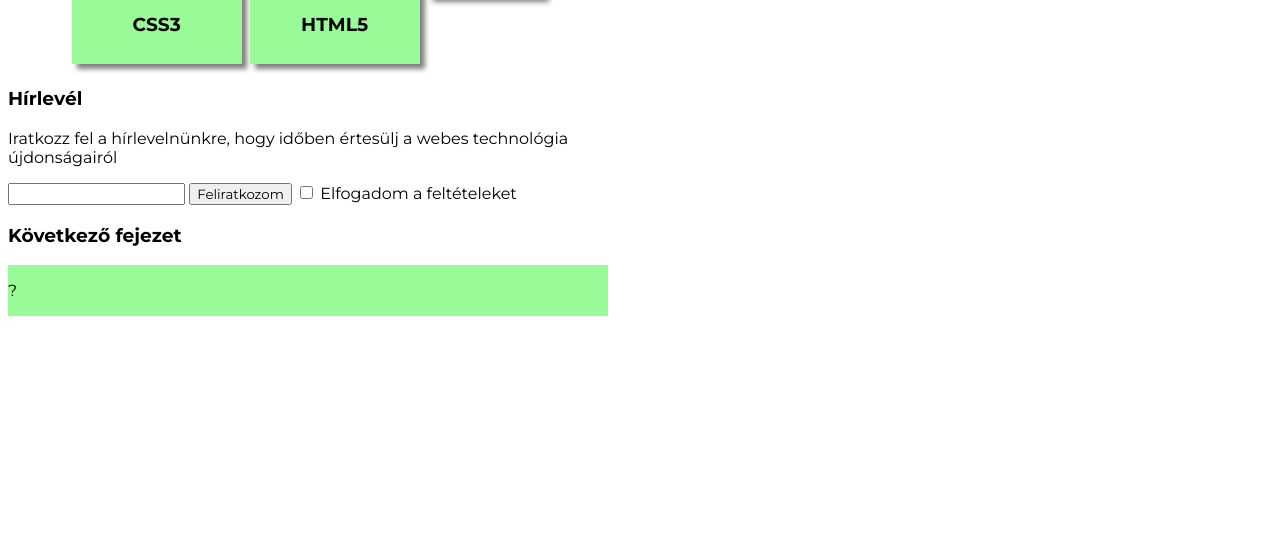
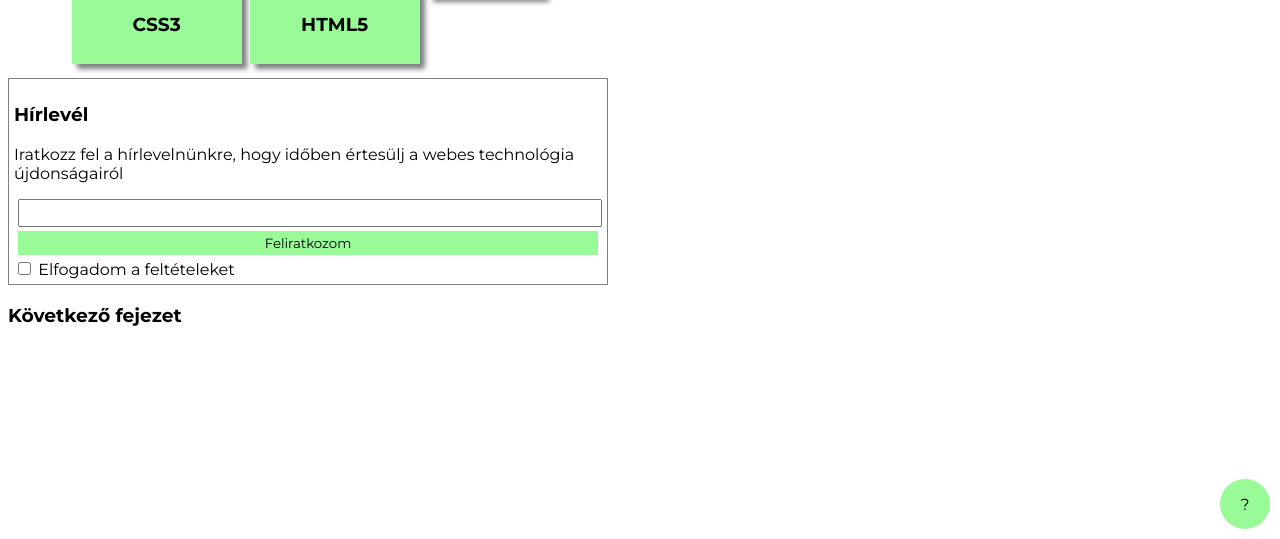
Before and after one commit to moroczattila/OraiMunkak, a plain HTML site: page Beadando_2/pozicionalasFlexbox.html in a window 1280 px wide. Shown: the part 261-800 px from the top of the page. Drawn offline with Linux system fonts and the light colour scheme.

Commit message:
Add files via upload

```diff
--- a/Beadando_2/pozicionalasFlexbox.html
+++ b/Beadando_2/pozicionalasFlexbox.html
@@ -29,7 +29,7 @@
         <div class="newsletter">
             <h3>Hírlevél</h3>
             <p>Iratkozz fel a hírlevelnünkre, hogy időben értesülj a webes technológia újdonságairól</p>
-            <input type="email" name="" id="">
+            <input class="email" type="email">
             <button>Feliratkozom</button>
             <input type="checkbox" id="terms" name="terms">
             <label for="terms"> Elfogadom a feltételeket</label><br>
--- a/Beadando_2/style.css
+++ b/Beadando_2/style.css
@@ -2,6 +2,7 @@
 
 * {
     font-family: 'Montserrat';
+
 }
 
 .container {
@@ -24,6 +25,8 @@ img {
     align-items: center;
     justify-content: center;
     box-sizing: border-box;
+    padding-bottom: 10px;
+    position: relative;
 }
 
 .card {
@@ -35,8 +38,45 @@ img {
     margin: 4px;
 }
 
+.newsletter {
+    border: 1px solid gray;
+    padding: 5px;
+}
+
+h3 {
+    font-family: 'Montserrat';
+}
+
+.email{
+    display: block;
+    width: calc(100% - 8px);
+    height: 1.5rem;
+    padding: 0;
+    margin: 4px;
+
+}
+
+button {
+    display: block;
+    width: calc(100% - 8px);
+    background-color: palegreen;
+    padding: 4px;
+    margin: 4px;
+    border: 0;
+
+}
+
 
 .qmark{
     background-color: palegreen;
     display: flex;
+    position: absolute;
+    bottom: 10px;
+    right: 10px;
+    width: 50px;
+    height: 50px;
+    text-align: center;
+    justify-content: center;
+    align-items: center;
+    border-radius: 25px;
 }
```
